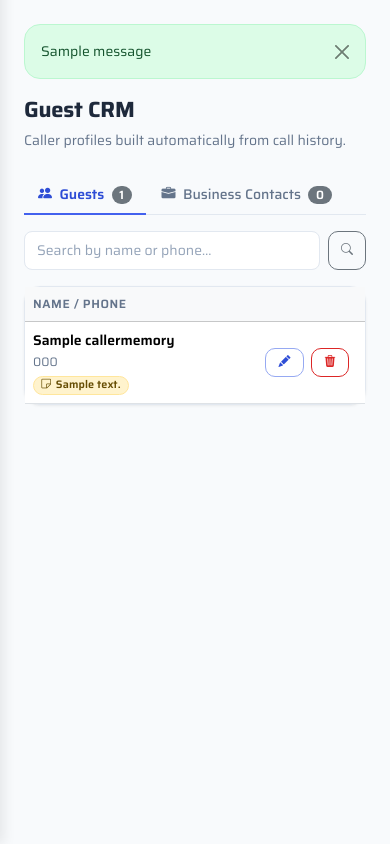
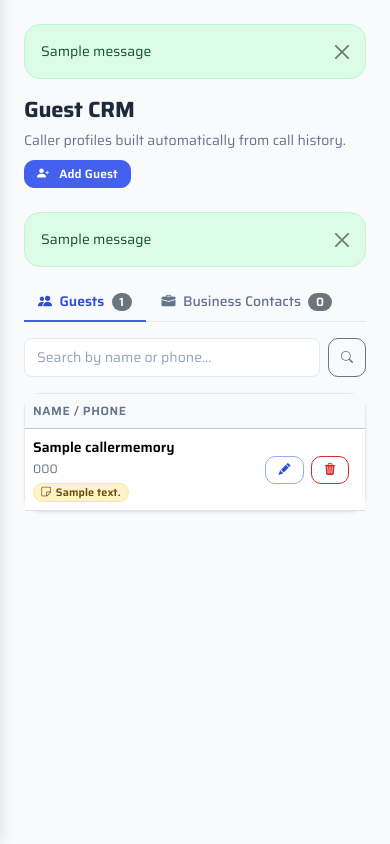
Before and after one commit to elperroloc0/concierge, a Django app: a page that uses backend/restaurants/templates/portal/guests.html in a window 390 px wide. Shown: the part 71-915 px from the top of the page. Run offline with Django 5.2, Linux system fonts and the light colour scheme; a user stored in the database is signed in; tables that the repository leaves empty hold one stand-in row (values such as "Sample post"); one stand-in notice (Sample message) is shown.

Commit message:
feat: Manual guest creation from portal CRM
Add Guest button opens modal with phone (required), name, email,
type, preferences, and staff notes. Validates phone uniqueness per
restaurant and redirects to the new profile on success.

Co-Authored-By: Claude Sonnet 4.6 <noreply@anthropic.com>

```diff
--- a/backend/restaurants/portal_urls.py
+++ b/backend/restaurants/portal_urls.py
@@ -16,6 +16,7 @@ urlpatterns = [
     path("<slug:slug>/calls/<int:event_pk>/resolve-followup/", views.portal_resolve_followup, name="portal_resolve_followup"),
     path("<slug:slug>/calls/<int:event_pk>/reservation-status/", views.portal_reservation_status, name="portal_reservation_status"),
     path("<slug:slug>/guests/",                          views.portal_guests,        name="portal_guests"),
+    path("<slug:slug>/guests/add/",                      views.portal_guest_create,  name="portal_guest_create"),
     path("<slug:slug>/guests/<int:memory_pk>/",          views.portal_guest_detail,  name="portal_guest_detail"),
     path("<slug:slug>/guests/<int:memory_pk>/delete/",   views.portal_guest_delete,  name="portal_guest_delete"),
     path("<slug:slug>/billing/",            views.portal_billing,          name="portal_billing"),
--- a/backend/restaurants/templates/portal/guests.html
+++ b/backend/restaurants/templates/portal/guests.html
@@ -9,7 +9,19 @@
     <h4 class="fw-bold mb-1">Guest CRM</h4>
     <p class="text-muted small mb-0">Caller profiles built automatically from call history.</p>
   </div>
+  <button class="btn btn-primary btn-sm" data-bs-toggle="modal" data-bs-target="#addGuestModal">
+    <i class="bi bi-person-plus-fill me-1"></i> Add Guest
+  </button>
 </div>
+
+{% if messages %}
+{% for msg in messages %}
+<div class="alert alert-{% if msg.tags == 'error' %}danger{% else %}success{% endif %} alert-dismissible fade show" role="alert">
+  {{ msg }}
+  <button type="button" class="btn-close" data-bs-dismiss="alert"></button>
+</div>
+{% endfor %}
+{% endif %}
 
 <!-- Tabs -->
 <ul class="nav nav-tabs mb-3">
@@ -131,6 +143,54 @@
 </div>
 {% endif %}
 
+<!-- Add Guest modal -->
+<div class="modal fade" id="addGuestModal" tabindex="-1">
+  <div class="modal-dialog">
+    <div class="modal-content">
+      <div class="modal-header">
+        <h6 class="modal-title fw-semibold"><i class="bi bi-person-plus-fill me-2 text-primary"></i>Add Guest</h6>
+        <button type="button" class="btn-close" data-bs-dismiss="modal"></button>
+      </div>
+      <form method="post" action="{% url 'portal_guest_create' restaurant.slug %}">
+        {% csrf_token %}
+        <div class="modal-body">
+          <div class="mb-3">
+            <label class="form-label small fw-semibold">Phone <span class="text-danger">*</span></label>
+            <input type="tel" name="phone" class="form-control form-control-sm" placeholder="+1 (305) 555-0100" required>
+          </div>
+          <div class="mb-3">
+            <label class="form-label small fw-semibold">Name</label>
+            <input type="text" name="name" class="form-control form-control-sm">
+          </div>
+          <div class="mb-3">
+            <label class="form-label small fw-semibold">Email</label>
+            <input type="email" name="email" class="form-control form-control-sm">
+          </div>
+          <div class="mb-3">
+            <label class="form-label small fw-semibold">Type</label>
+            <select name="caller_type" class="form-select form-select-sm">
+              <option value="guest">Guest</option>
+              <option value="business">Business Contact</option>
+            </select>
+          </div>
+          <div class="mb-3">
+            <label class="form-label small fw-semibold">Preferences</label>
+            <textarea name="preferences" class="form-control form-control-sm" rows="2"></textarea>
+          </div>
+          <div class="mb-0">
+            <label class="form-label small fw-semibold">Staff Notes</label>
+            <textarea name="staff_notes" class="form-control form-control-sm" rows="2"></textarea>
+          </div>
+        </div>
+        <div class="modal-footer">
+          <button type="button" class="btn btn-sm btn-outline-secondary" data-bs-dismiss="modal">Cancel</button>
+          <button type="submit" class="btn btn-sm btn-primary">Create Profile</button>
+        </div>
+      </form>
+    </div>
+  </div>
+</div>
+
 <!-- Delete confirm modal -->
 <div class="modal fade" id="deleteModal" tabindex="-1">
   <div class="modal-dialog modal-sm">
--- a/backend/restaurants/views.py
+++ b/backend/restaurants/views.py
@@ -2789,6 +2789,39 @@ def portal_guest_delete(request, slug, memory_pk):
     return redirect("portal_guests", slug=slug)
 
 
+@login_required
+def portal_guest_create(request, slug):
+    """Manually create a CallerMemory record from the portal."""
+    restaurant = get_object_or_404(Restaurant, slug=slug, user=request.user, is_active=True)
+
+    if request.method != "POST":
+        return HttpResponseNotAllowed(["POST"])
+
+    phone = request.POST.get("phone", "").strip()
+    if not phone:
+        messages.error(request, "Phone number is required.")
+        return redirect("portal_guests", slug=slug)
+
+    if CallerMemory.objects.filter(restaurant=restaurant, phone=phone).exists():
+        messages.error(request, f"A profile for {phone} already exists.")
+        return redirect("portal_guests", slug=slug)
+
+    caller_type = request.POST.get("caller_type", CallerMemory.CALLER_TYPE_GUEST)
+    if caller_type not in (CallerMemory.CALLER_TYPE_GUEST, CallerMemory.CALLER_TYPE_BUSINESS):
+        caller_type = CallerMemory.CALLER_TYPE_GUEST
+
+    memory = CallerMemory.objects.create(
+        restaurant=restaurant,
+        phone=phone,
+        name=request.POST.get("name", "").strip(),
+        email=request.POST.get("email", "").strip(),
+        caller_type=caller_type,
+        preferences=request.POST.get("preferences", "").strip(),
+        staff_notes=request.POST.get("staff_notes", "").strip(),
+    )
+    return redirect("portal_guest_detail", slug=slug, memory_pk=memory.pk)
+
+
 # ─── Billing (Stripe) ────────────────────────────────────────────────────────
 
 def _get_or_create_subscription(restaurant):
```
